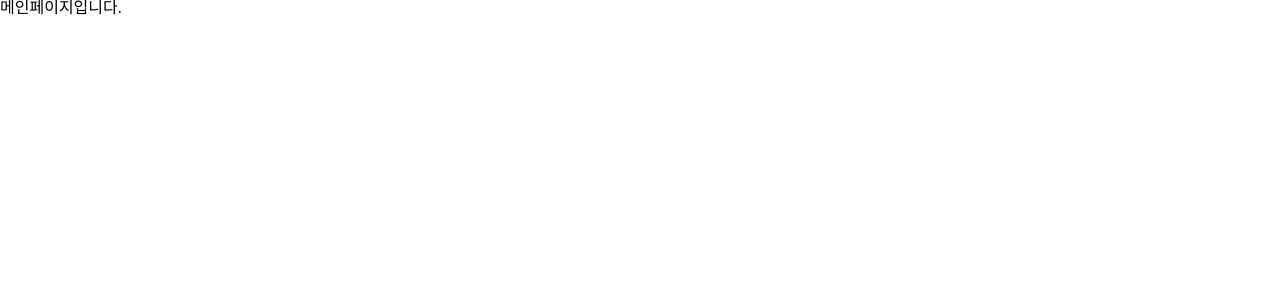
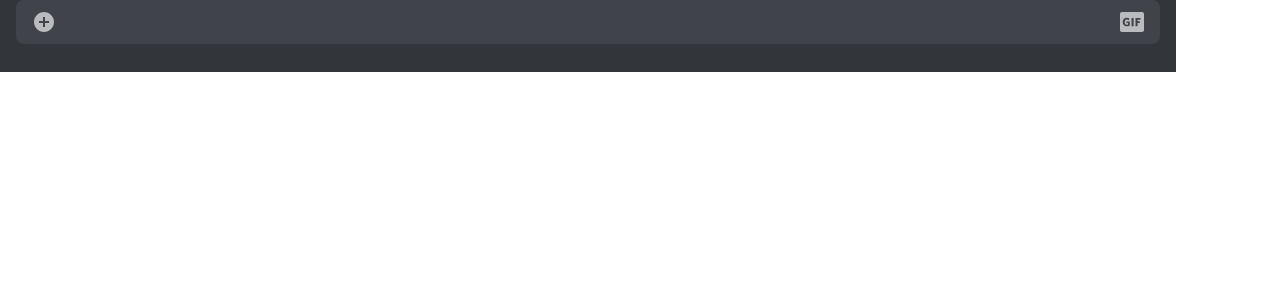
Before and after one commit to RECODE01/WithChat-Cilent, a React (Create React App) app in the folder withchat-client/: page / in a window 1280 px wide. Shown: the top 300 px of the page. Built offline with nearby package versions, Linux system fonts and the light colour scheme.

Commit message:
feat-#17: textarea 구현 완료'

```diff
--- /dev/null
+++ b/withchat-client/src/asset/functions/elementFocus.ts
@@ -0,0 +1,14 @@
+export const elementFocus = ($target: HTMLElement) => {
+  if ($target.innerText.length === 0) {
+    $target.focus();
+
+    return;
+  }
+
+  const selection = window.getSelection();
+  const newRange = document.createRange();
+  newRange.selectNodeContents($target);
+  newRange.collapse(false);
+  selection?.removeAllRanges();
+  selection?.addRange(newRange);
+};
--- /dev/null
+++ b/withchat-client/src/components/commons/chattingInput/chattingInput.Styles.ts
@@ -0,0 +1,113 @@
+import styled from "@emotion/styled";
+
+interface IPropsWrapper {
+  height: number;
+}
+
+export const Form = styled.form`
+  width: 1176px;
+  height: ${(props: IPropsWrapper) => `${props.height + 28}px`};
+  max-height: 50vh;
+  padding: 0px 16px;
+  background-color: #32353a;
+`;
+
+export const Wrapper = styled.div`
+  display: flex;
+  position: relative;
+  height: ${(props: IPropsWrapper) => `${props.height}px`};
+  max-height: 50vh;
+  overflow-x: hidden;
+  /* overflow-y: hidden; */
+  margin-bottom: 28px;
+  border-radius: 8px;
+  background-color: #40444a;
+`;
+
+export const FileUploadInput = styled.div`
+  display: none;
+`;
+
+export const TextInput = styled.div`
+  max-height: 50vh;
+  padding: 11px 0px;
+  width: calc(100% - 112px);
+
+  .textbox {
+    height: 1.375rem;
+    :hover {
+      cursor: text;
+    }
+  }
+
+  .text {
+    line-height: 1.375rem;
+    color: #dcddde;
+
+    :focus {
+      outline-style: none;
+    }
+  }
+`;
+
+export const ButtonIcon = styled.button`
+  height: 44px;
+  padding: 10px 16px;
+  position: sticky;
+  top: 0;
+`;
+
+export const IconImage = styled.div`
+  height: 24px;
+  svg {
+    width: 24px;
+    height: 24px;
+
+    path {
+      fill: rgb(185, 187, 190);
+    }
+
+    :hover {
+      path {
+        fill: #dcddde;
+      }
+      cursor: pointer;
+    }
+  }
+`;
+
+export const ButtonTools = styled.div``;
+
+export const GifButton = styled.button``;
+
+export const GifButtonImage = styled.div`
+  width: 24px;
+  svg {
+    width: 24px;
+    height: 24px;
+
+    path {
+      fill: rgb(185, 187, 190);
+    }
+
+    :hover {
+      path {
+        fill: #dcddde;
+      }
+      cursor: pointer;
+    }
+  }
+`;
+
+export const Textarea = styled.textarea`
+  width: 100%;
+  height: 30px;
+  max-height: 15vh;
+  padding-top: 7px;
+  border: none;
+  background: none;
+  font-weight: 500;
+  font-size: 16px;
+  line-height: 18px;
+  overflow: hidden;
+`;
--- /dev/null
+++ b/withchat-client/src/components/commons/chattingInput/chattingInput.tsx
@@ -0,0 +1,147 @@
+import { elementFocus } from "asset/functions/elementFocus";
+
+import {
+  KeyboardEvent,
+  ReactElement,
+  useEffect,
+  useRef,
+  useState,
+} from "react";
+import * as S from "./chattingInput.Styles";
+
+const ChattingInput = () => {
+  const textInputRef = useRef<HTMLDivElement>(null);
+  const [isAppend, setIsAppend] = useState(false);
+  const height = useRef<number>(44);
+  const elementKey = useRef<number>(1);
+
+  const [elements, setElements] = useState<ReactElement<any, any>[]>([
+    <div className="textbox" key={0}>
+      <span
+        className="text"
+        contentEditable
+        onKeyDown={onKeyDownSetValue}
+        data-index={0}
+      ></span>
+    </div>,
+  ]);
+
+  useEffect(() => {
+    if (!elementKey.current) return;
+    const $parent = textInputRef.current?.children[elementKey.current - 1]
+      .children[0] as HTMLSpanElement;
+    if ($parent) elementFocus($parent);
+  }, [isAppend]);
+
+  const appendText = () => {
+    setElements((prev) => [
+      ...prev,
+      <div className="textbox" key={prev.length}>
+        <span
+          className="text"
+          contentEditable
+          onKeyDown={onKeyDownSetValue}
+          data-index={prev.length}
+        ></span>
+      </div>,
+    ]);
+
+    height.current += 22;
+  };
+
+  const removeText = (index: number) => {
+    setElements((prev) => [...prev.filter((_, idx) => index !== idx)]);
+    height.current -= 22;
+  };
+
+  function onClickFocusTextarea(e: any) {
+    const $target = e.target.children[0];
+    if ($target) elementFocus($target);
+  }
+
+  const deleteText = (index: number) => {
+    removeText(index);
+  };
+
+  function onKeyDownSetValue(e: KeyboardEvent<HTMLSpanElement>) {
+    const selection = window.getSelection();
+    if (!selection || !textInputRef.current) return;
+    console.log("selection", selection);
+    const { focusOffset, isCollapsed } = selection;
+
+    const $target = e.target as HTMLSpanElement;
+    const $nextTarget = $target.parentNode?.nextSibling
+      ?.childNodes[0] as HTMLSpanElement;
+    const $prevTarget = $target.parentNode?.previousSibling
+      ?.childNodes[0] as HTMLSpanElement;
+
+    if (e.key === "Enter") {
+      e.preventDefault();
+      if (e.shiftKey) {
+        appendText();
+        elementKey.current += 1;
+        setIsAppend((prev) => !prev);
+      }
+    }
+    if (e.key === "ArrowUp") {
+      if ($prevTarget) elementFocus($prevTarget);
+    }
+    if (e.key === "ArrowDown") {
+      if ($nextTarget) elementFocus($nextTarget);
+    }
+    if (e.key === "Backspace") {
+      if (!$prevTarget || !$target.dataset.index) return;
+      if (focusOffset === 0 && isCollapsed) {
+        const text = $target.innerText;
+        elementKey.current -= 1;
+        deleteText(parseInt($target.dataset.index));
+        $prevTarget.innerText += text;
+        e.preventDefault();
+        console.log($prevTarget);
+        elementFocus($prevTarget);
+      }
+    }
+  }
+
+  useEffect(() => {
+    console.log(elements);
+  }, [elements]);
+
+  return (
+    <S.Form height={height.current}>
+      <S.Wrapper height={height.current}>
+        <S.FileUploadInput>
+          <input type="file" />
+        </S.FileUploadInput>
+        <div>
+          <S.ButtonIcon>
+            <S.IconImage>
+              <svg>
+                <path d="M12 2.00098C6.486 2.00098 2 6.48698 2 12.001C2 17.515 6.486 22.001 12 22.001C17.514 22.001 22 17.515 22 12.001C22 6.48698 17.514 2.00098 12 2.00098ZM17 13.001H13V17.001H11V13.001H7V11.001H11V7.00098H13V11.001H17V13.001Z"></path>
+              </svg>
+            </S.IconImage>
+          </S.ButtonIcon>
+        </div>
+        <S.TextInput ref={textInputRef} onClick={onClickFocusTextarea}>
+          {elements.map((data) => data)}
+        </S.TextInput>
+        <S.ButtonTools>
+          <div>
+            <S.ButtonIcon>
+              <S.IconImage>
+                <svg>
+                  <path
+                    fill="currentColor"
+                    d="M2 2C0.895431 2 0 2.89543 0 4V20C0 21.1046 0.89543 22 2 22H22C23.1046 22 24 21.1046 24 20V4C24 2.89543 23.1046 2 22 2H2ZM9.76445 11.448V15.48C8.90045 16.044 7.88045 16.356 6.74045 16.356C4.11245 16.356 2.66045 14.628 2.66045 12.072C2.66045 9.504 4.23245 7.764 6.78845 7.764C7.80845 7.764 8.66045 8.004 9.32045 8.376L9.04445 10.164C8.42045 9.768 7.68845 9.456 6.83645 9.456C5.40845 9.456 4.71245 10.512 4.71245 12.06C4.71245 13.62 5.43245 14.712 6.86045 14.712C7.31645 14.712 7.64045 14.616 7.97645 14.448V12.972H6.42845V11.448H9.76445ZM11.5481 7.92H13.6001V16.2H11.5481V7.92ZM20.4724 7.92V9.636H17.5564V11.328H19.8604V13.044H17.5564V16.2H15.5164V7.92H20.4724Z"
+                  ></path>
+                </svg>
+              </S.IconImage>
+            </S.ButtonIcon>
+          </div>
+        </S.ButtonTools>
+      </S.Wrapper>
+    </S.Form>
+  );
+};
+
+export default ChattingInput;
--- a/withchat-client/src/components/units/auth/Auth.Presenter.tsx
+++ b/withchat-client/src/components/units/auth/Auth.Presenter.tsx
@@ -3,7 +3,8 @@ import Logo from "components/commons/logo/Logo";
 import { Route, Routes,Link } from "react-router-dom";
 import * as S from "./Auth.Styles";
 import ChangePassword from "./changePassword/ChangePassword";
-import FindEmail from "./findEmail/FindEmail";
+import FindEmail from "./findEmail/findEmail";
+
 import FindPassword from "./forgetPassword/ForgetPassword";
 import Login from "./login/Login";
 import SignUp from "./signUp/SignUp";
--- a/withchat-client/src/pages/main/index.tsx
+++ b/withchat-client/src/pages/main/index.tsx
@@ -1,7 +1,9 @@
+import ChattingInput from "components/commons/chattingInput/chattingInput";
+
 export default function MainPage() {
-    return (
-        <div>
-            메인페이지입니다.
-        </div>
-    );
+  return (
+    <div>
+      <ChattingInput />
+    </div>
+  );
 }
```
